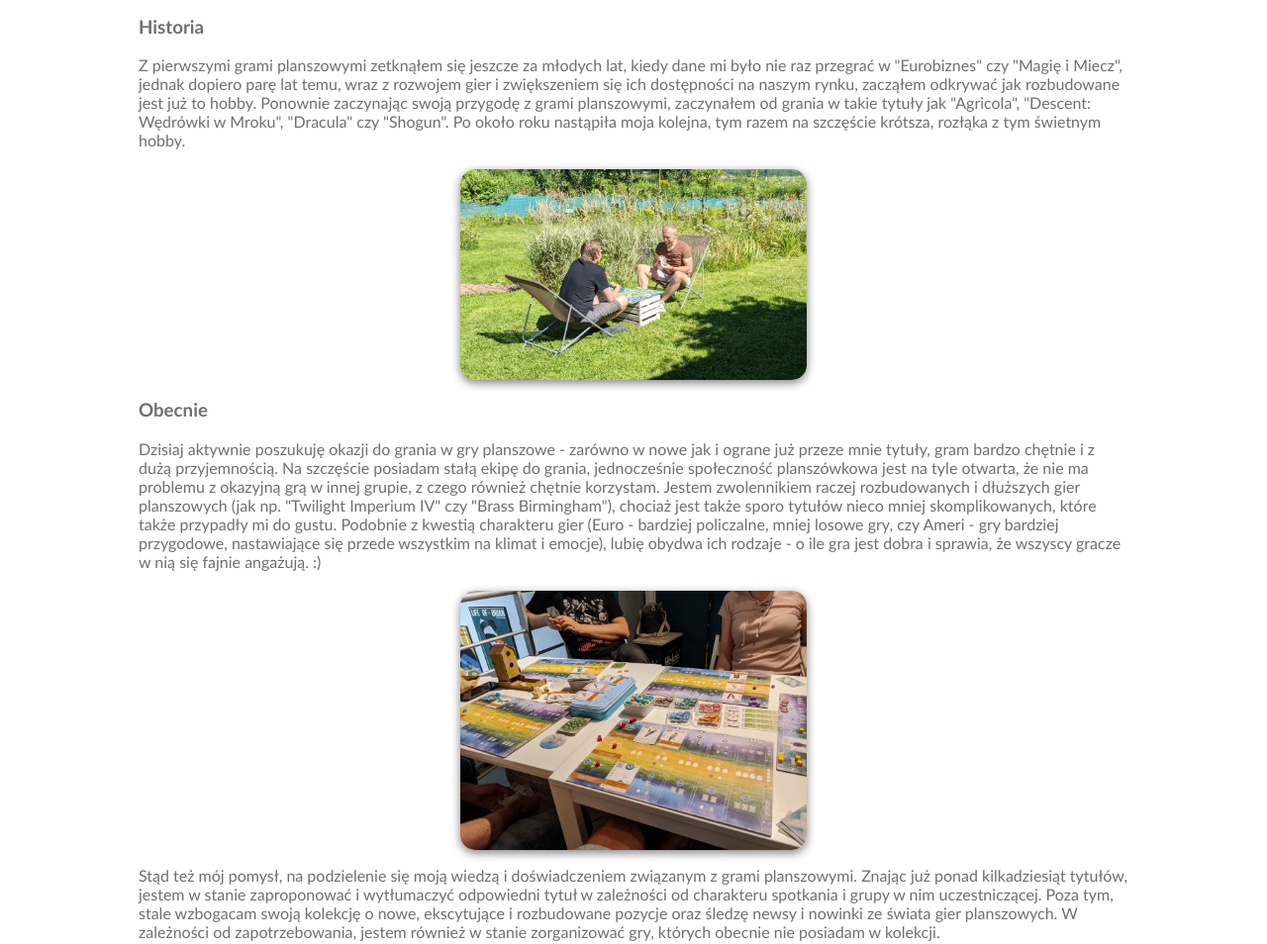
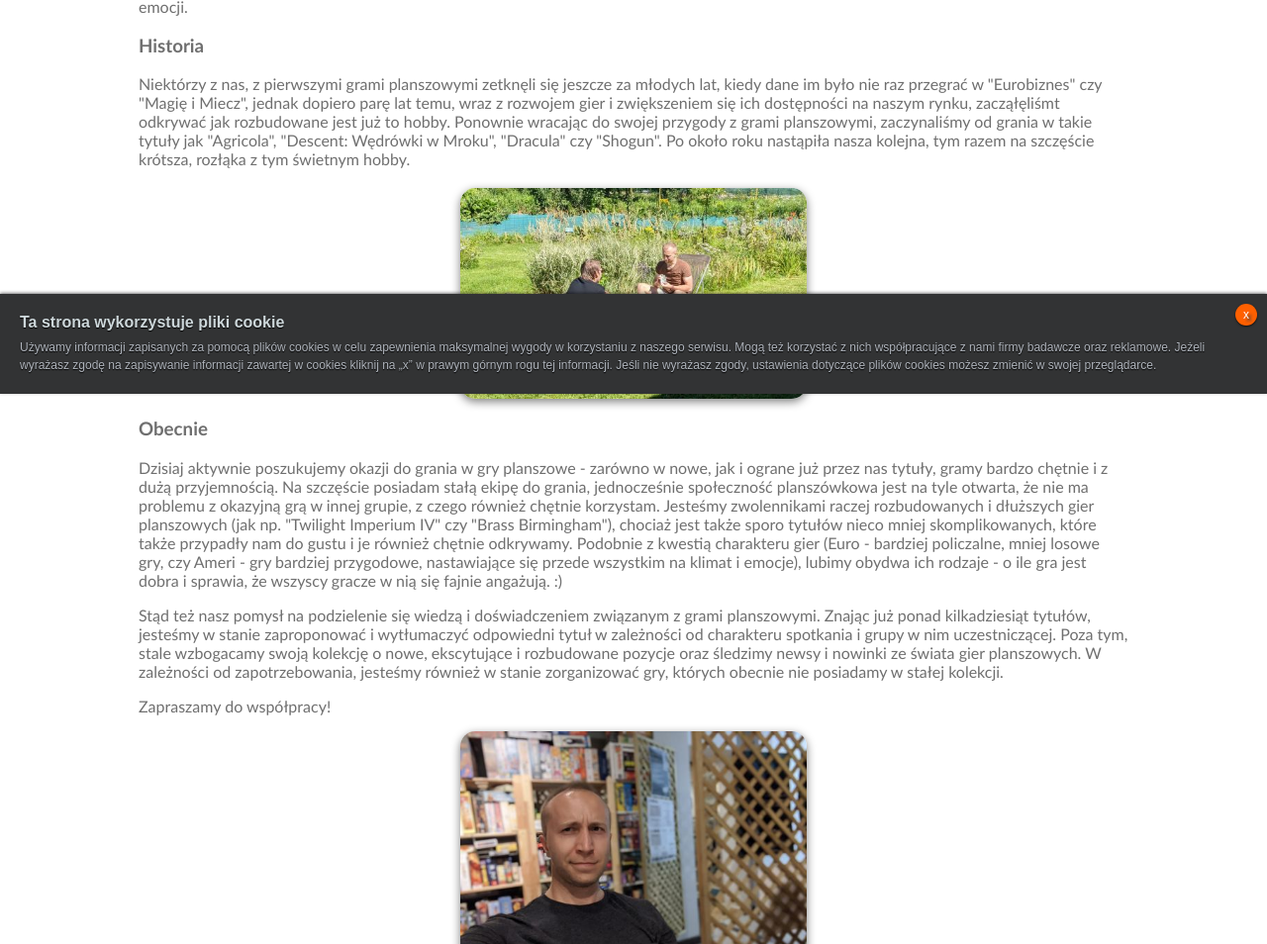
Before and after one commit to Arghart/PlanszowyKonsulat, a plain HTML site: page onas.html in a window 1280 px wide. Shown: the part 402-1356 px from the top of the page at 99% size. Drawn offline with Linux system fonts and the light colour scheme.

Commit message:
PlanszowyKonsulat_v15_20200827

```diff
--- a/PK_CSS.css
+++ b/PK_CSS.css
@@ -293,3 +293,57 @@ body {
   margin: 20px auto 10px auto;
   box-shadow: 0px 3px 10px grey;
  }
+
+ #cookieinfo * {
+  margin: 0px;
+  padding: 0px;
+}
+
+#cookieinfo {
+  position: fixed;
+  font-size: 12px;
+  font-family: Arial, Verdana, sans-serif;
+  left: 0px;
+  bottom: 0px;
+  right: 0px;
+  background-color: #323334;
+  padding: 20px;
+  box-shadow: 0px -1px 3px rgba(0, 0, 0, 0.5);
+  z-index: 1000;
+}
+
+#cookieinfo h6 {
+  font-size: 16px;
+  font-weight: bold;
+  color: #cdd7da;
+  text-shadow: 0px 1px 1px rgba(0, 0, 0, 1);
+  margin-bottom: 7px;
+}
+
+#cookieinfo p {
+  font-size: 12px;
+  color: #afb4bc;
+  line-height: 1.5em;
+  text-shadow: 0px 1px 1px rgba(0, 0, 0, 1);
+}
+
+#cookieinfo a {
+  display: block;
+  position: absolute;
+  right: 10px;
+  top: 10px;
+  width: 22px;
+  height: 22px;
+  border-radius: 11px;
+  line-height: 22px;
+  font-size: 12px;
+  color: #ffffff;
+  text-align: center;
+  text-decoration: none;
+  background-color: #ff6000;
+  box-shadow: 0px 1px 2px rgba(0, 0, 0, 0.75);
+}
+
+#cookieinfo a:hover {
+  background-color: #ff7925;
+}
--- /dev/null
+++ b/cookies.js
@@ -0,0 +1,50 @@
+(function() {
+    //copyright JGA 2013 under MIT License
+    var monster={set:function(e,t,n,r){var i=new Date,s="",o=typeof t,u="";r=r||"/",n&&(i.setTime(i.getTime()+n*24*60*60*1e3),s="; expires="+i.toGMTString());if(o==="object"&&o!=="undefined"){if(!("JSON"in window))throw"Bummer, your browser doesn't support JSON parsing.";u=JSON.stringify({v:t})}else u=escape(t);document.cookie=e+"="+u+s+"; path="+r},get:function(e){var t=e+"=",n=document.cookie.split(";"),r="",i="",s={};for(var o=0;o<n.length;o++){var u=n[o];while(u.charAt(0)==" ")u=u.substring(1,u.length);if(u.indexOf(t)===0){r=u.substring(t.length,u.length),i=r.substring(0,1);if(i=="{"){s=JSON.parse(r);if("v"in s)return s.v}return r=="undefined"?undefined:unescape(r)}}return null},remove:function(e){this.set(e,"",-1)},increment:function(e,t){var n=this.get(e)||0;this.set(e,parseInt(n,10)+1,t)},decrement:function(e,t){var n=this.get(e)||0;this.set(e,parseInt(n,10)-1,t)}};
+
+    if (monster.get('cookieinfo') === 'true') {
+        return false;
+    }
+
+    var container = document.createElement('div'),
+        link = document.createElement('a');
+
+    container.setAttribute('id', 'cookieinfo');
+    container.setAttribute('class', 'cookie-alert');
+    container.innerHTML = '<h6>Ta strona wykorzystuje pliki cookie</h6><p>Używamy informacji zapisanych za pomocą plików cookies w celu zapewnienia maksymalnej wygody w korzystaniu z naszego serwisu. Mogą też korzystać z nich współpracujące z nami firmy badawcze oraz reklamowe. Jeżeli wyrażasz zgodę na zapisywanie informacji zawartej w cookies kliknij na &bdquo;x&rdquo; w prawym górnym rogu tej informacji. Jeśli nie wyrażasz zgody, ustawienia dotyczące plików cookies możesz zmienić w swojej przeglądarce.</p>';
+
+    link.setAttribute('href', '#');
+    link.setAttribute('title', 'Zamknij');
+    link.innerHTML = 'x';
+
+    function clickHandler(e) {
+        if (e.preventDefault) {
+            e.preventDefault();
+        } else {
+            e.returnValue = false;
+        }
+
+        container.setAttribute('style', 'opacity: 1');
+
+        var interval = window.setInterval(function() {
+            container.style.opacity -= 0.01;
+
+            if (container.style.opacity <= 0.02) {
+                document.body.removeChild(container);
+                window.clearInterval(interval);
+                monster.set('cookieinfo', 'true', 365);
+            }
+        }, 4);
+    }
+
+    if (link.addEventListener) {
+        link.addEventListener('click', clickHandler);
+    } else {
+        link.attachEvent('onclick', clickHandler);
+    }
+
+    container.appendChild(link);
+    document.body.appendChild(container);
+
+    return true;
+})();
--- a/onas.html
+++ b/onas.html
@@ -39,27 +39,27 @@
 
 <div class="welcome">
     <h1>Parę słów o nas</h1>
-    Planszowy Konsulat powstał z mojej pasji do gier planszowych, chęci dzielenia się tym interesującym hobby z innymi oraz cierpliwości w poznawaniu i tłumaczeniu zasad.
-    Chętnie otwieram nowe gry i odkrywam ich instrukcje, które później objaśniam współgraczom. Z racji sporego już doświadczenia w ogrywaniu nowych tytułów, każdy kolejny przychodzi nieco łatwiej i zazwyczaj dostarcza kolejnych pozytywnych emocji.
+    Planszowy Konsulat powstał z naszej pasji do gier planszowych, chęci dzielenia się tym interesującym hobby z innymi oraz cierpliwości w poznawaniu i tłumaczeniu zasad.
+    Chętnie otwieramy nowe gry i odkrywamy ich instrukcje, które później objaśniamy współgraczom. Z racji sporego już doświadczenia w ogrywaniu nowych tytułów, każdy kolejny przychodzi nieco łatwiej i zazwyczaj dostarcza kolejnych pozytywnych emocji.
     <h3>Historia</h3>
   <p>
- <p>Z pierwszymi grami planszowymi zetknąłem się jeszcze za młodych lat, kiedy dane mi było nie raz przegrać w "Eurobiznes" czy "Magię i Miecz",
-    jednak dopiero parę lat temu, wraz z rozwojem gier i zwiększeniem się ich dostępności na naszym rynku, zacząłem odkrywać jak rozbudowane jest już to hobby.
-Ponownie zaczynając swoją przygodę z grami planszowymi, zaczynałem od grania w takie tytuły jak "Agricola", "Descent: Wędrówki w Mroku", "Dracula" czy "Shogun".
-Po około roku nastąpiła moja kolejna, tym razem na szczęście krótsza, rozłąka z tym świetnym hobby. </p><img class="outside" src="img/outside_game1.jpg" alt="Gramy w każdych warunkach ;)" />
+ <p> Niektórzy z nas, z pierwszymi grami planszowymi zetknęli się jeszcze za młodych lat, kiedy dane im było nie raz przegrać w "Eurobiznes" czy "Magię i Miecz",
+    jednak dopiero parę lat temu, wraz z rozwojem gier i zwiększeniem się ich dostępności na naszym rynku, zacząłęliśmt odkrywać jak rozbudowane jest już to hobby.
+Ponownie wracając do swojej przygody z grami planszowymi, zaczynaliśmy od grania w takie tytuły jak "Agricola", "Descent: Wędrówki w Mroku", "Dracula" czy "Shogun".
+Po około roku nastąpiła nasza kolejna, tym razem na szczęście krótsza, rozłąka z tym świetnym hobby. </p><img class="outside" src="img/outside_game1.jpg" alt="Gramy w każdych warunkach ;)" />
 <h3>Obecnie</h3>
-<p>Dzisiaj aktywnie poszukuję okazji do grania w gry planszowe - zarówno w nowe jak i ograne już przeze mnie tytuły, gram bardzo chętnie i z dużą przyjemnością.
+<p>Dzisiaj aktywnie poszukujemy okazji do grania w gry planszowe - zarówno w nowe, jak i ograne już przez nas tytuły, gramy bardzo chętnie i z dużą przyjemnością.
     Na szczęście posiadam stałą ekipę do grania, jednocześnie społeczność planszówkowa jest na tyle otwarta, że nie ma problemu z okazyjną grą w innej grupie, z czego również chętnie korzystam.
-Jestem zwolennikiem raczej rozbudowanych i dłuższych gier planszowych (jak np. "Twilight Imperium IV" czy "Brass Birmingham"),
-chociaż jest także sporo tytułów nieco mniej skomplikowanych, które także przypadły mi do gustu. Podobnie z kwestią charakteru gier
+Jesteśmy zwolennikami raczej rozbudowanych i dłuższych gier planszowych (jak np. "Twilight Imperium IV" czy "Brass Birmingham"),
+chociaż jest także sporo tytułów nieco mniej skomplikowanych, które także przypadły nam do gustu i je również chętnie odkrywamy. Podobnie z kwestią charakteru gier
 (Euro - bardziej policzalne, mniej losowe gry, czy Ameri - gry bardziej przygodowe, nastawiające się przede wszystkim na klimat i emocje),
-lubię obydwa ich rodzaje - o ile gra jest dobra i sprawia, że wszyscy gracze w nią się fajnie angażują. :)
- </p><img class="outside" src="img/playwingspan.jpg" alt="Na Skrzydłach - obecnie bardzo popularna gra" />
- <p>Stąd też mój pomysł, na podzielenie się moją wiedzą i doświadczeniem związanym z grami planszowymi. Znając już ponad kilkadziesiąt tytułów,
-     jestem w stanie zaproponować i wytłumaczyć odpowiedni tytuł w zależności od charakteru spotkania i grupy w nim uczestniczącej.
-     Poza tym, stale wzbogacam swoją kolekcję o nowe, ekscytujące i rozbudowane pozycje oraz śledzę newsy i nowinki ze świata gier planszowych.
-     W zależności od zapotrzebowania, jestem również w stanie zorganizować gry, których obecnie nie posiadam w kolekcji. </p>
-     Zapraszam do współpracy!
+lubimy obydwa ich rodzaje - o ile gra jest dobra i sprawia, że wszyscy gracze w nią się fajnie angażują. :)
+ </p>
+ <p>Stąd też nasz pomysł na podzielenie się wiedzą i doświadczeniem związanym z grami planszowymi. Znając już ponad kilkadziesiąt tytułów,
+     jesteśmy w stanie zaproponować i wytłumaczyć odpowiedni tytuł w zależności od charakteru spotkania i grupy w nim uczestniczącej.
+     Poza tym, stale wzbogacamy swoją kolekcję o nowe, ekscytujące i rozbudowane pozycje oraz śledzimy newsy i nowinki ze świata gier planszowych.
+     W zależności od zapotrzebowania, jesteśmy również w stanie zorganizować gry, których obecnie nie posiadamy w stałej kolekcji. </p>
+     Zapraszamy do współpracy!<br />
 </p>
 <img id="self" src="img/self.jpg" alt="  "/>
 </div>
@@ -74,5 +74,6 @@ lubię obydwa ich rodzaje - o ile gra jest dobra i sprawia, że wszyscy gracze w
     "img/facebook-new.png" alt="Planszowy Konsulat na Facebooku"/> </a></div></p>
     <p class="footerp">&copy Copyright: Planszowy Konsulat</p>
 </div>
+<script type="text/javascript" src="cookies.js"></script>
 </body>
 </html>
```
Also changed, not shown: index.html (+4 -2 lines), kolekcja.html (+2 -2 lines), kontakt.html (+2 -2 lines), oferta.html (+9 -6 lines).
